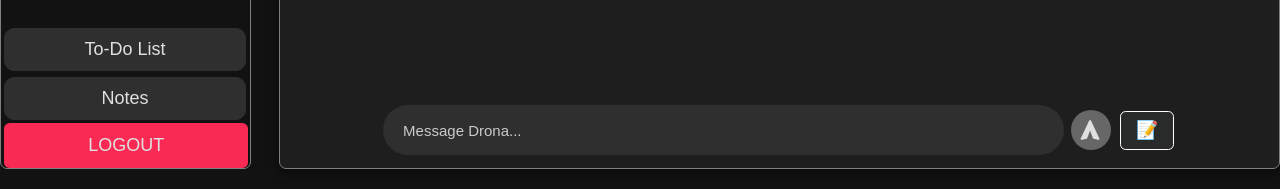
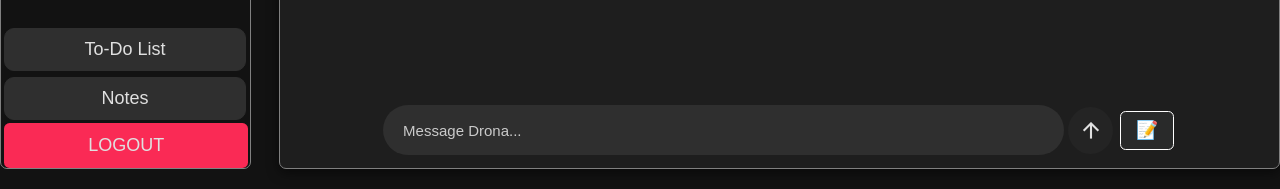
Before and after one commit to navneetkumaryadav207001/CodenameDrona, a Flask app: template templates/dashboard.html in a window 1280 px wide. Shown: the part 611-800 px from the top of the page. Run offline with Flask 3, Linux system fonts and the light colour scheme; the template is opened without the code that fills it, so the values that code supplies are empty; some libraries are stand-ins or nearby versions; some web fonts are replaced.

Commit message:
Update dashboard.html

```diff
--- a/templates/dashboard.html
+++ b/templates/dashboard.html
@@ -6,6 +6,7 @@
     <!-- Link to your static CSS file using Jinja -->
     <link rel="stylesheet" href="{{ url_for('static', filename='style.css') }}">
     <link href='https://unpkg.com/boxicons@2.1.4/css/boxicons.min.css' rel='stylesheet'>
+    <link href="https://cdn.jsdelivr.net/npm/remixicon@4.5.0/fonts/remixicon.css" rel="stylesheet"/>
     <title>DRONA</title>
 </head>
 <body>
@@ -95,7 +96,9 @@
             <!-- Input Section -->
             <div id="input-section" style="align-self: center;">
                   <input type="text" id="input" placeholder="Message Drona..." required>
-                  <button id="send" type="submit" ><i style="font-size: 25px" class='bx bxs-send bx-rotate-270' ></i></button>
+<!--                   <button id="send" type="submit" ><i style="font-size: 25px" class='bx bxs-send bx-rotate-270'></i></button> -->
+                  <button id="send" type="submit" ><i style="font-size: 25px; border-radius:50%; background-color: #242424; padding: 10px;" class="ri-arrow-up-line"></i></button>
+
 <!--                 {% if level == 1 %}
                         <button type="submit" id="skip"><i class='bx bx-right-arrow-alt'></i></button>
                 {% endif %} -->
```
